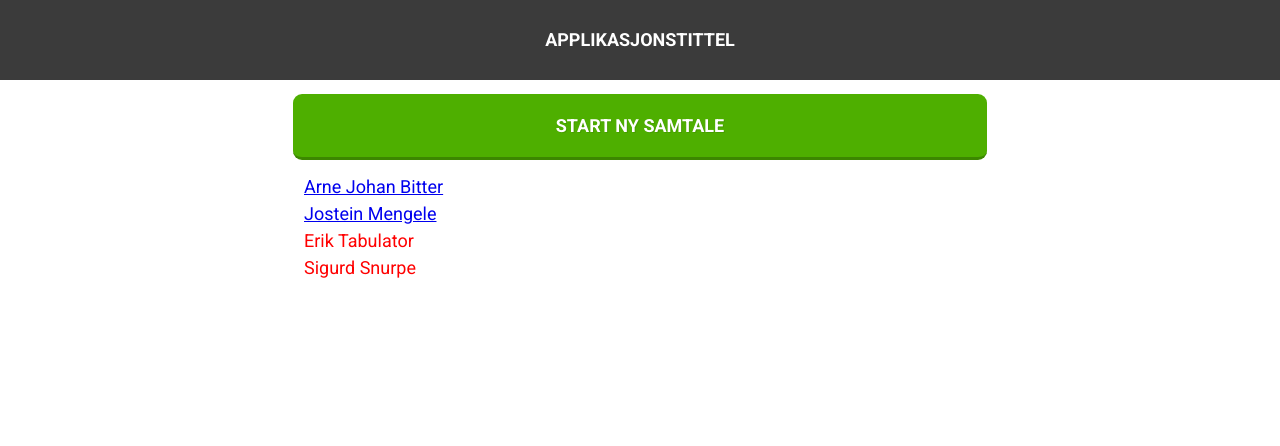
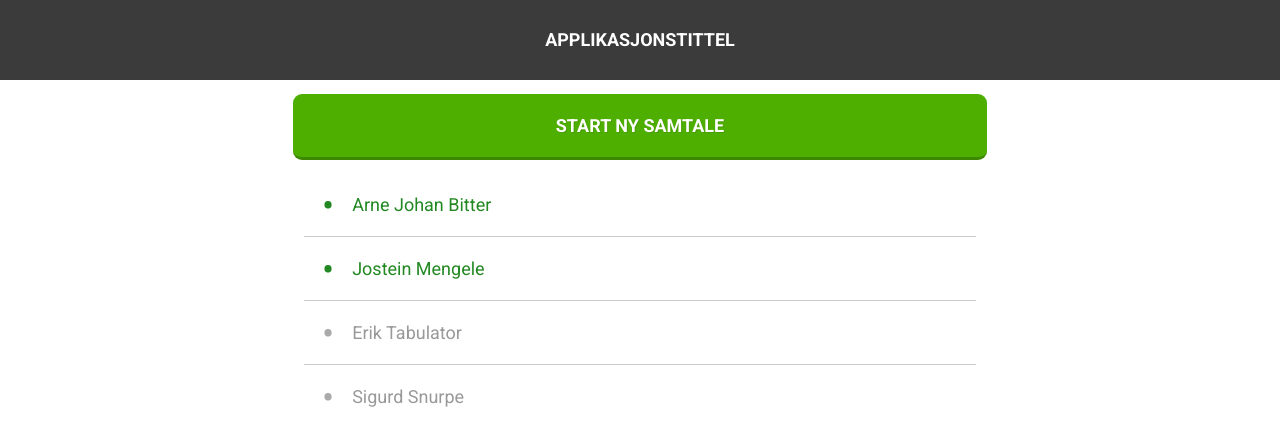
Before and after one commit to evenh/mmi-oblig3, a PHP site: page / in a window 1280 px wide. Shown: the top 446 px of the page. Run offline with PHP 8.4, Linux system fonts and the light colour scheme; some libraries are stand-ins or nearby versions.

Commit message:
Bedre utlisting av personer

```diff
--- a/css/mmi.css
+++ b/css/mmi.css
@@ -184,14 +184,45 @@
 	#personList li {
 		width: 52.5%;
 		margin: 0 auto;
+		border-bottom: 1px solid #ccc;
+	}
+
+	#personList li:last-child {
+		border-bottom: 0;
+	}
+
+	#personList a, #personList p {
+		display: block;
+		padding: 1rem;
 	}
 
 	.unavailable {
-		color: red;
+		color: #999;
 	}
 
-	.available {
-		color: green;
+	.unavailable p:before {
+		content: "•";
+		color: #aaa;
+		font-size: 200%;
+		margin-right: 1rem;
+		height: 0;
+		line-height: 0;
+		vertical-align: middle;
+	}
+
+	.available, .available a {
+		color: #228822;
+		text-decoration: none;
+	}
+
+	.available a:before {
+		content: "•";
+		color: #228822;
+		font-size: 200%;
+		margin-right: 1rem;
+		height: 0;
+		line-height: 0;
+		vertical-align: middle;
 	}
 
 }
--- a/js/persons.js
+++ b/js/persons.js
@@ -33,7 +33,7 @@ $(document).ready(function(){
 
 				// Loop gjennom utilgjengelige kontakter
 				for(var i=0;i<data.unavailable.length;i++){
-					personHolder.append('<li class="unavailable">'+data.unavailable[i]+'</li>');
+					personHolder.append('<li class="unavailable"><p>'+data.unavailable[i]+'</p></li>');
 				}
 			}
 		});
```
